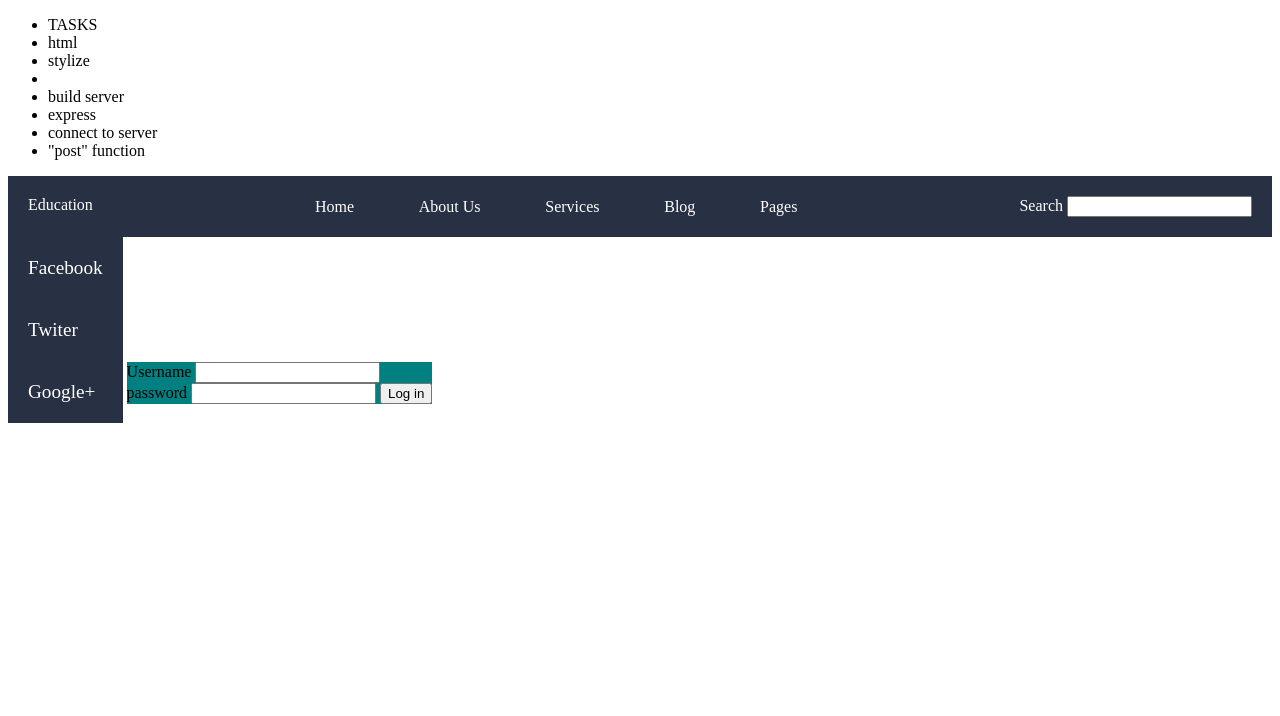
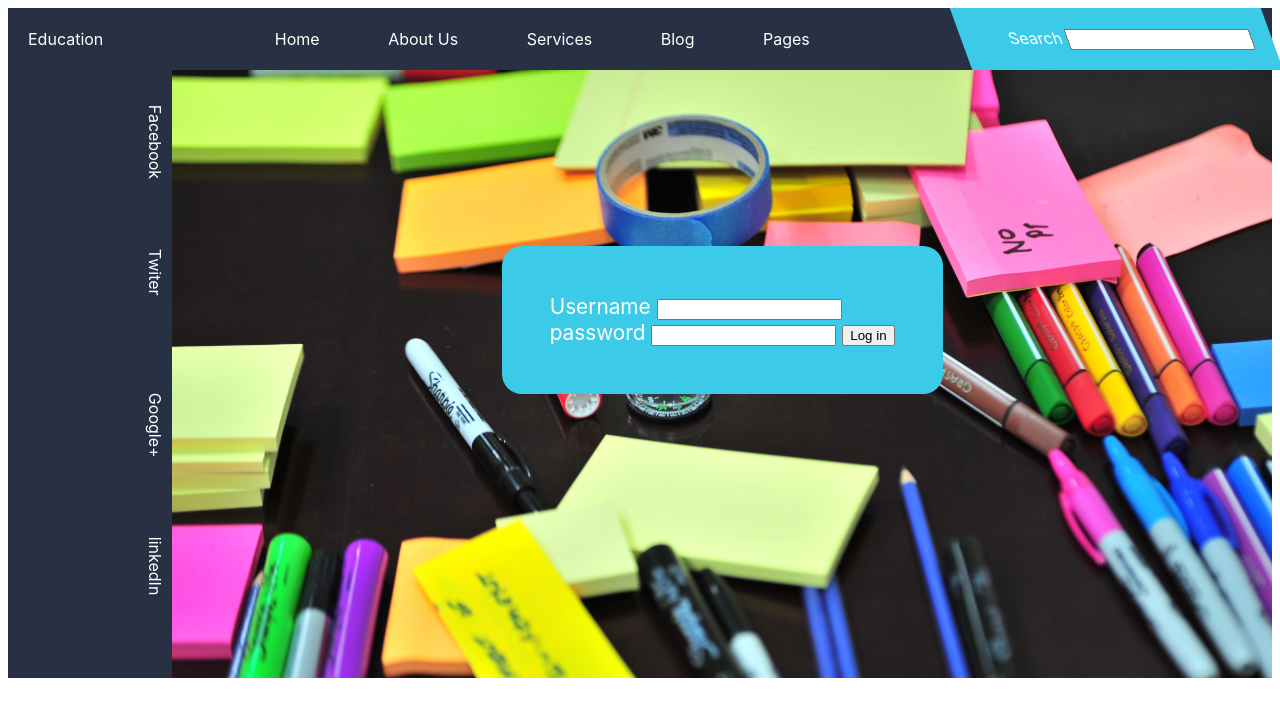
Before and after one commit to cv123760/mayra, a plain HTML site: page index.html in a window 1280 px wide. Drawn offline with Linux system fonts and the light colour scheme.

Commit message:
added backgrougnd image, fixed social mediea and login

```diff
--- a/index.css
+++ b/index.css
@@ -1,15 +1,20 @@
 body{
     height: 100%;
+    font-family: -apple-system, BlinkMacSystemFont, 'Segoe UI', Roboto, Oxygen, Ubuntu, Cantarell, 'Open Sans', 'Helvetica Neue', sans-serif;
 }
 
 header{
     background-color: #283044;
-    padding: 20px;
     display: flex;
     justify-content: space-between;
     color: white;
     margin: 0;
+    align-items: center;
 }
+header a{
+    padding:20px;
+}
+
 
 nav{
     width: 50%;
@@ -22,26 +27,50 @@ header a{
     color:white;
     text-decoration: none;
 }
-.login{
-    width: fit-content;
-    display: inline-block;
-    background-color: teal;
-    padding: auto;
-    margin: auto;
+
+.search{
+    padding: 20px;
+    margin:0;
+    background-color: #3bcbe8;
+    transform: skew(20deg);
+    padding-left: 3em;
+}
+
+main{
+    display: flex;
 }
 
 .socialMedia{
     background-color: #283044;
-    width: max-content;
     margin: 0;
-    display: inline-block
+    justify-content: space-evenly;
 }
 
 .socialMedia a{
+    transform: rotate(90deg);
+    color: white;
+    text-decoration: none;
     display: block;
+    margin-bottom: 4em;
+    margin-top: 2em;
+    height: 5em;
+    margin-right:10px;
+    margin-left: 5em;
+}
+
+.login{
+    background-image: url(images/materials.jpg);
+    background-size: cover;
+    width: 100%;
+}
+
+form{
     color: white;
-    font-size: 1.2rem;
-    padding: 20px;
-    text-decoration: none;
-
+    background-color: #3bcbe8;
+    width: fit-content;
+    margin: auto;
+    margin-top: 16%;
+    padding: 3rem;
+    font-size: 1.3rem;
+    border-radius: 20px;
 }
--- a/index.html
+++ b/index.html
@@ -8,18 +8,6 @@
     <link rel="stylesheet" href="index.css">
 </head>
 <body>
-    <ul>
-        <li>TASKS</li>
-        <li>html</li>
-        <li>stylize</li>
-
-        <li></li>
-        <li>build server</li>
-        <li>express</li>
-        <li>connect to server</li>
-        <li>"post" function</li>
-
-    </ul>
 
     <header>
         <a href="index.html">Education</a>
@@ -37,23 +25,25 @@
         </div>
     </header>
 
+    <main>
 
         <div class="socialMedia">
             <a href="">Facebook</a>
             <a href="">Twiter</a>
             <a href="">Google+</a>
+            <a href="">linkedIn</a>
         </div>
+
         <div class="login">
             <form action="post">
                 <label for="user">Username</label>
                 <input type="text" id='user'> <br>
-
                 <label for="password">password</label>
                 <input type="password" id="password">
-
                 <button>Log in</button>
             </form>
         </div>
 
+    </main>
 </body>
 </html>
```
Also changed, not shown: images/materials.jpg (added), script.js (added). Lines whose indentation alone changed are shown as unchanged.
